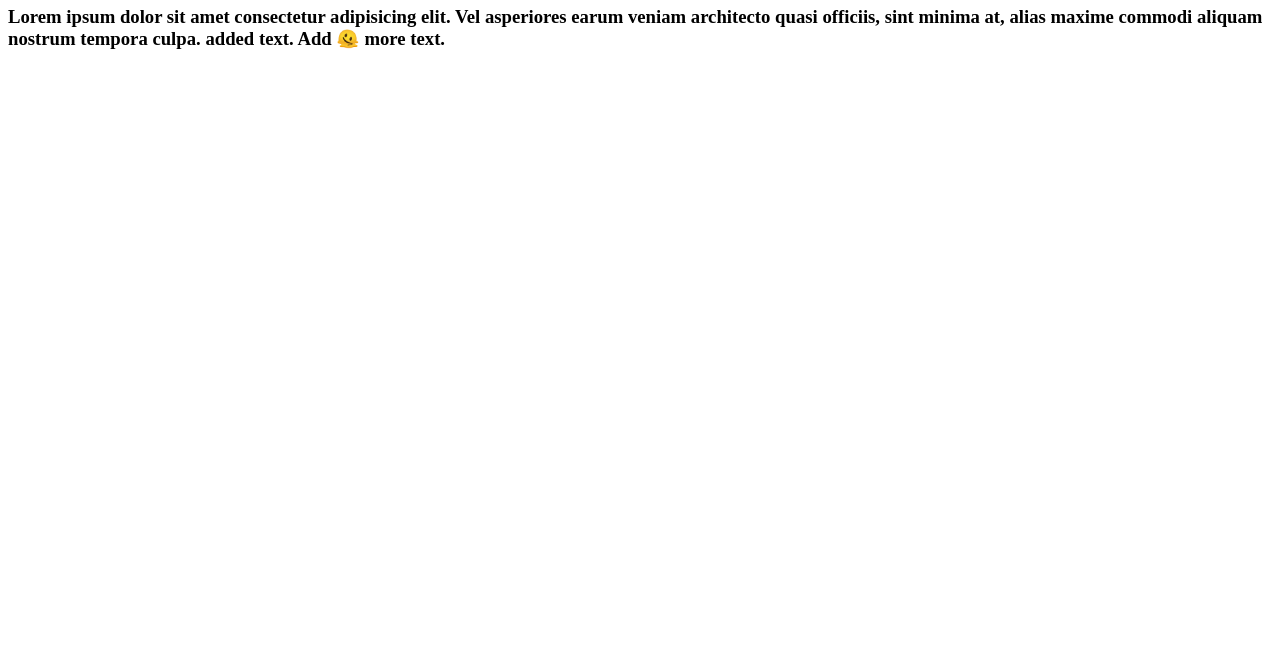
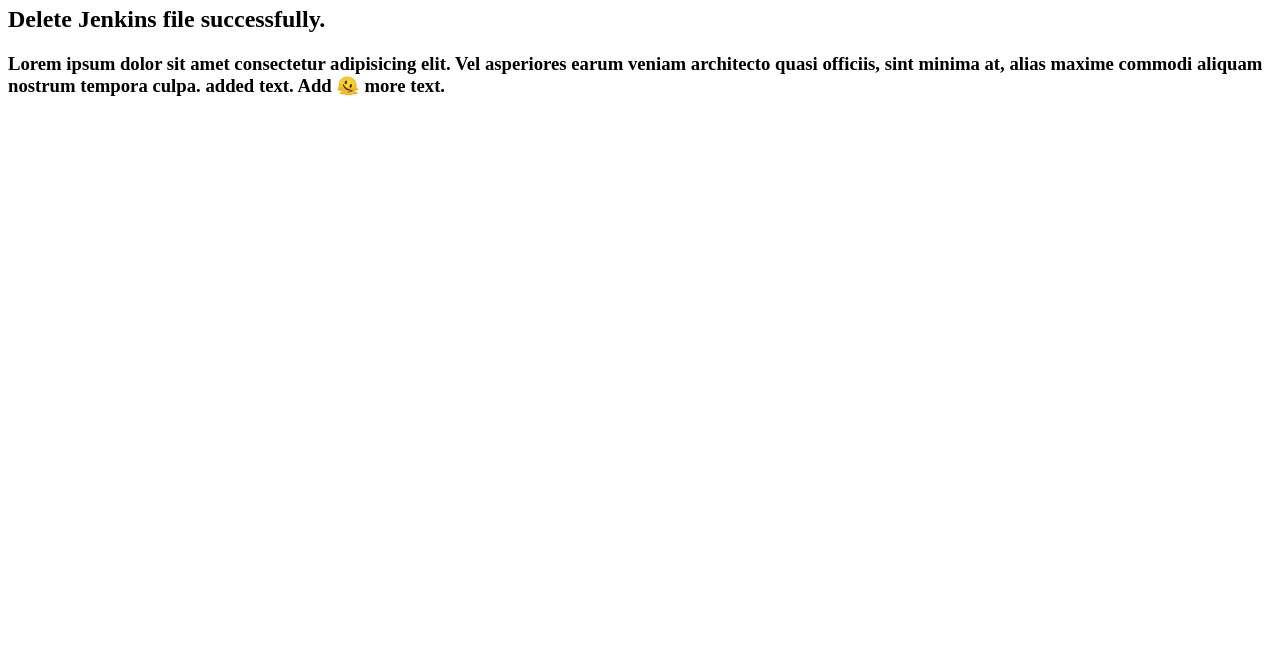
Before and after one commit to raksmeycoding/jenkens, a website: page jenkens_day_001/pages/home.html in a window 1280 px wide. Shown: the part 132-800 px from the top of the page. Drawn offline with Linux system fonts and the light colour scheme.

Commit message:
Update home.html

```diff
--- a/jenkens_day_001/pages/home.html
+++ b/jenkens_day_001/pages/home.html
@@ -10,6 +10,7 @@
 <body>
   <h1>Welcome</h1>
   <h1>Learn Jenkins - Day 02</h1>
+  <h2>Delete Jenkins file successfully.</h2>
   <h3>Lorem ipsum dolor sit amet consectetur adipisicing elit. Vel asperiores earum veniam architecto quasi officiis,
     sint minima at, alias maxime commodi aliquam nostrum tempora culpa. added text. Add 🫠 more text.</h3>
 </body>
```
